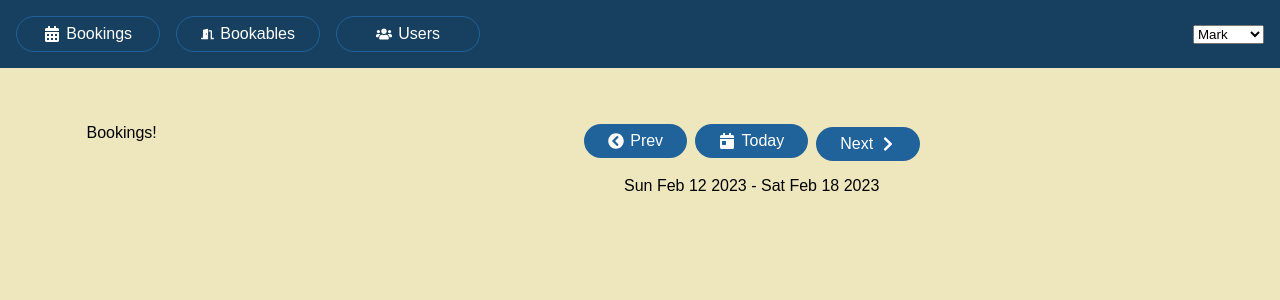
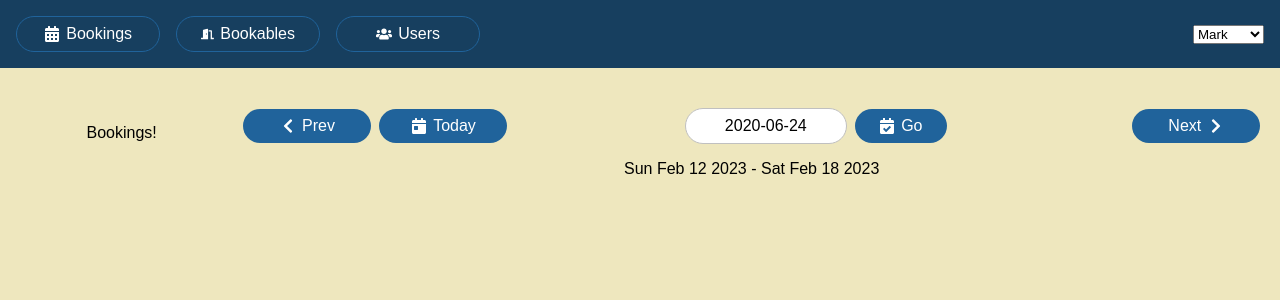
Before and after one commit to phlpsong/react-hooks-in-action, a React (Vite) app: page /bookings in a window 1280 px wide. Shown: the top 300 px of the page. Built offline with nearby package versions, Linux system fonts and the light colour scheme; data requests are answered from the project's data file.

Commit message:
05-useRef

```diff
--- a/src/App.css
+++ b/src/App.css
@@ -193,3 +193,50 @@
 .item-details .bookable-availability ul {
   list-style: square;
 }
+
+.date-picker {
+  display: flex;
+  margin: 0 0 1em;
+  justify-content: space-between;
+  align-items: center;
+}
+
+.date-picker > span {
+  flex-grow: 2;
+  display: flex;
+  align-items: center;
+  justify-content: center;
+}
+
+.date-picker input {
+  width: 8rem;
+  padding: 0.5rem 1rem;
+  border-radius: 1.5rem;
+  border: 1px solid silver;
+  font-size: 100%;
+  text-align: center;
+}
+
+.date-picker button {
+  width: 8rem;
+}
+
+.date-picker button.go {
+  width: auto;
+  height: 100%;
+}
+
+
+@keyframes spin {
+  100% {
+    transform: rotate(360deg);
+  }
+}
+
+.icon-loading {
+  animation: spin 1.5s linear infinite;
+}
+
+header .icon-loading {
+  color: white;
+}
--- a/src/components/bookables/BookablesList.tsx
+++ b/src/components/bookables/BookablesList.tsx
@@ -1,4 +1,4 @@
-import { Fragment, useEffect, useReducer } from 'react';
+import { Fragment, MutableRefObject, useEffect, useReducer, useRef } from 'react';
 import { days, sessions } from '../../static.json';
 import { FaArrowRight } from 'react-icons/fa';
 import reducer from './reducer';
@@ -27,7 +27,7 @@
   } = state;
   const bookablesInGroup = bookables.filter(b => b.group === group);
   const bookable = bookablesInGroup[bookableIndex];
-  const groups = [...new Set(bookables.map(b => b.group))];
+  const groups: string[] = [...new Set(bookables.map(b => b.group))];
 
   useEffect(() => {
     dispatch({ type: 'FETCH_BOOKABLES_REQUEST' });
@@ -42,12 +42,26 @@
       }));
   }, []);
 
+  const nextButtonRef = useRef() as MutableRefObject<HTMLButtonElement>;
+
+  // const timerRef = useRef(null);
+
+  // function stopPresentation() {
+  //   clearInterval(timerRef.current);
+  // }
+
+  // useEffect(() => {
+  //   timerRef.current = setInterval(() => {
+  //     dispatch({ type: 'NEXT_BOOKABLE' });
+  //   }, 3000);
+  // }, []);
 
   function changeBookable (selectedIndex: number) {
     dispatch({
       type: 'SET_BOOKABLE',
       payload: selectedIndex,
     });
+    nextButtonRef.current.focus();
   }
 
   function nextBookable () {
@@ -99,6 +113,7 @@
           <button
             className="btn"
             onClick={nextBookable}
+            ref={nextButtonRef}
             autoFocus
           >
             <FaArrowRight/>
@@ -123,6 +138,9 @@
                   />
                   Show Details
                 </label>
+                {/* <button className='btn' onClick={stopPresentation}>
+                  Stop
+                </button> */}
               </span>
             </div>
 
--- a/src/components/bookings/WeekPicker.tsx
+++ b/src/components/bookings/WeekPicker.tsx
@@ -1,5 +1,5 @@
-import { useReducer } from 'react';
-import { FaCalendarDay, FaChevronCircleLeft, FaChevronRight } from 'react-icons/fa';
+import { MutableRefObject, useReducer, useRef, useState } from 'react';
+import {FaChevronLeft, FaCalendarDay, FaChevronRight, FaCalendarCheck} from 'react-icons/fa';
 import { getWeek } from '../../utils/date-wrangler';
 import reducer from './weekReducer';
 
@@ -9,32 +9,58 @@
   // initArg: the args that init func needed
   // initFn: generate init state
   const [week, dispatch] = useReducer(reducer, props.date, getWeek);
+  const [dateText, setDateText] = useState('2020-06-24');
+  //   const textboxRef = useRef() as MutableRefObject<HTMLInputElement>;
+
+  function goToDate() {
+    dispatch({
+      type: 'SET_DATE',
+      payload: dateText
+    });
+  }
 
   return (
     <div>
-      <p className='date-picker'>
+      <p className="date-picker">
         <button
-          className='btn'
-          onClick={() => dispatch({ type: 'PREV_WEEK' })}
+          className="btn"
+          onClick={() => dispatch({type: 'PREV_WEEK'})}
         >
-          <FaChevronCircleLeft />
+          <FaChevronLeft/>
           <span>Prev</span>
         </button>
 
         <button
-          className='btn'
-          onClick={() => dispatch({ type: 'TODAY' })}
+          className="btn"
+          onClick={() => dispatch({type: 'TODAY'})}
         >
-          <FaCalendarDay />
+          <FaCalendarDay/>
           <span>Today</span>
         </button>
 
+        <span>
+          <input
+            type="text"
+            placeholder="e.g. 2020-09-02"
+            value={dateText}
+            onChange={(e) => setDateText(e.target.value)}
+          />
+
+          <button
+            className="go btn"
+            onClick={goToDate}
+          >
+            <FaCalendarCheck/>
+            <span>Go</span>
+          </button>
+        </span>
+
         <button
-          className='btn'
-          onClick={() => dispatch({ type: 'NEXT_WEEK' })}
+          className="btn"
+          onClick={() => dispatch({type: 'NEXT_WEEK'})}
         >
           <span>Next</span>
-          <FaChevronRight />
+          <FaChevronRight/>
         </button>
       </p>
       <p>
```
